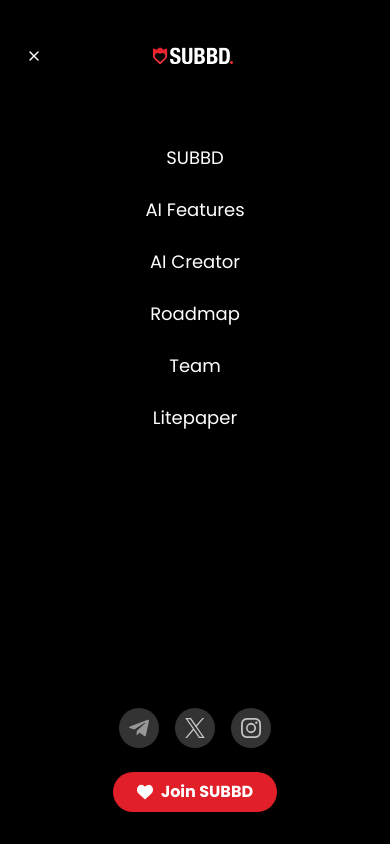
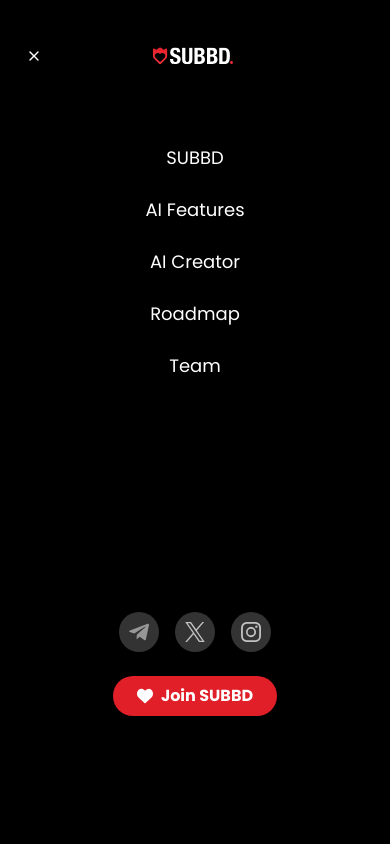
Before and after one commit to nmenic01/subbd, a Next.js app: page / in a window 390 px wide. Both pictures are taken after a click on the button "Toggle menu". Shown: the top 844 px of the page. Built offline with nearby package versions, Linux system fonts and the light colour scheme.

Commit message:
fix mobile menu bug

```diff
--- a/app/components/mobile-menu.tsx
+++ b/app/components/mobile-menu.tsx
@@ -11,6 +11,7 @@ import {
 import { Heart, Logo } from "./icons"
 import { useState } from 'react'
 import { SocialLinks } from './social-links'
+import { navLinks } from './navbar'
 
 export function MobileMenu() {
     const [open, setOpen] = useState<boolean>(false);
@@ -37,27 +38,14 @@ export function MobileMenu() {
                     </div>
 
                     <nav className="flex flex-1 flex-col items-center gap-6 p-8 text-white">
-                        <Link href="/subbd" className="text-lg" onClick={() => setOpen(false)}>
-                            SUBBD
-                        </Link>
-                        <Link href="/ai-features" className="text-lg" onClick={() => setOpen(false)}>
-                            AI Features
-                        </Link>
-                        <Link href="/ai-creator" className="text-lg" onClick={() => setOpen(false)}>
-                            AI Creator
-                        </Link>
-                        <Link href="/roadmap" className="text-lg" onClick={() => setOpen(false)}>
-                            Roadmap
-                        </Link>
-                        <Link href="/team" className="text-lg" onClick={() => setOpen(false)}>
-                            Team
-                        </Link>
-                        <Link href="/litepaper" className="text-lg" onClick={() => setOpen(false)}>
-                            Litepaper
-                        </Link>
+                        {navLinks.map(({ label, href }: { label: string, href: string }) => (
+                            <Link href={href} className="text-lg" onClick={() => setOpen(false)}>
+                                {label}
+                            </Link>
+                        ))}
                     </nav>
 
-                    <div className="flex flex-col items-center gap-6 p-8">
+                    <div className="flex flex-col items-center gap-6 p-8 mb-24">
                         <SocialLinks variant="header" />
                         <Button
                             size="lg"
--- a/app/components/navbar.tsx
+++ b/app/components/navbar.tsx
@@ -9,7 +9,7 @@ interface NavLink {
     href: string;
 }
 
-const navLinks: NavLink[] = [
+export const navLinks: NavLink[] = [
     { label: "SUBBD", href: "/subbd" },
     { label: "AI Features", href: "/ai-features" },
     { label: "AI Creator", href: "/ai-creator" },
```
